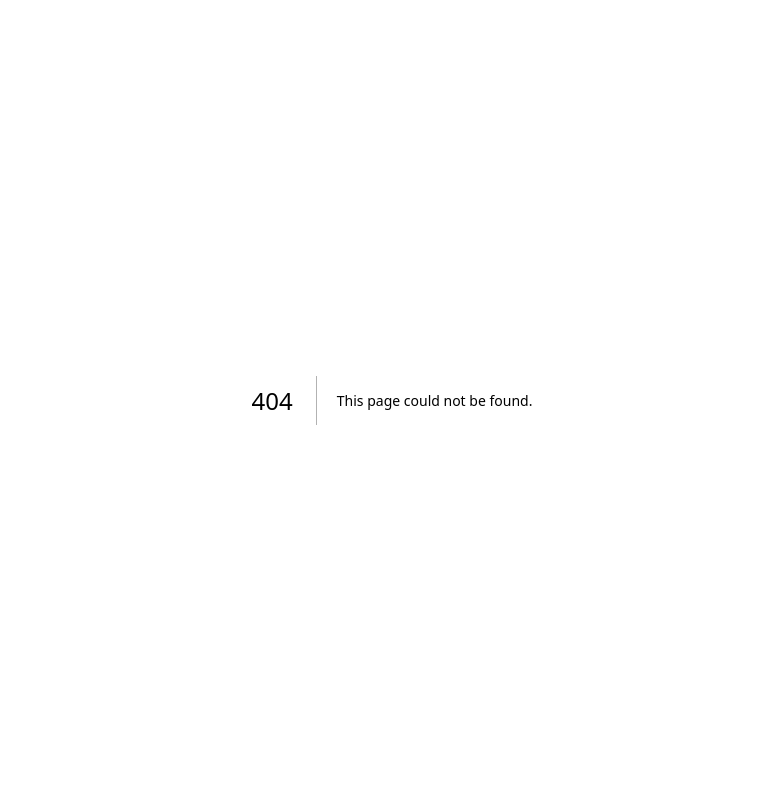
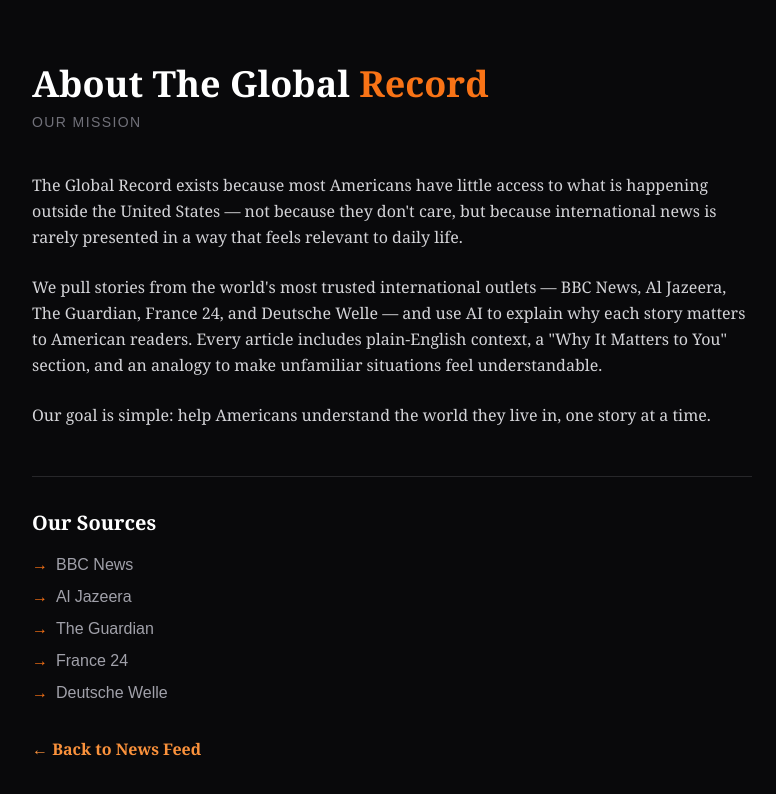
Before and after one commit to rmcgahen/worldview, a Next.js app: page /about in a window 1280 px wide. Before the commit this address had no page. Shown: the top 794 px of the page, without its empty margins (248-1024 px from the left). Built offline with nearby package versions, Linux system fonts and the light colour scheme.

Commit message:
Add About, Contact, Privacy pages and footer links

```diff
--- /dev/null
+++ b/app/about/page.js
@@ -0,0 +1,50 @@
+export default function About() {
+  return (
+    <div style={{ fontFamily: "Georgia, serif" }} className="min-h-screen bg-zinc-950 text-white">
+      <div className="max-w-3xl mx-auto px-6 py-16">
+        <h1 className="text-4xl font-bold mb-2">
+          About The Global <span className="text-orange-500">Record</span>
+        </h1>
+        <p className="text-zinc-500 text-sm uppercase tracking-widest mb-10" style={{ fontFamily: "sans-serif" }}>
+          Our Mission
+        </p>
+
+        <div className="space-y-6 text-zinc-300 leading-relaxed">
+          <p>
+            The Global Record exists because most Americans have little access to what is
+            happening outside the United States — not because they don't care, but because
+            international news is rarely presented in a way that feels relevant to daily life.
+          </p>
+          <p>
+            We pull stories from the world's most trusted international outlets — BBC News,
+            Al Jazeera, The Guardian, France 24, and Deutsche Welle — and use AI to explain
+            why each story matters to American readers. Every article includes plain-English
+            context, a "Why It Matters to You" section, and an analogy to make unfamiliar
+            situations feel understandable.
+          </p>
+          <p>
+            Our goal is simple: help Americans understand the world they live in, one story
+            at a time.
+          </p>
+        </div>
+
+        <div className="mt-12 border-t border-zinc-800 pt-8">
+          <h2 className="text-white font-bold text-xl mb-4">Our Sources</h2>
+          <ul className="space-y-2 text-zinc-400" style={{ fontFamily: "sans-serif" }}>
+            {["BBC News", "Al Jazeera", "The Guardian", "France 24", "Deutsche Welle"].map(source => (
+              <li key={source} className="flex items-center gap-2">
+                <span className="text-orange-500">→</span> {source}
+              </li>
+            ))}
+          </ul>
+        </div>
+
+        <div className="mt-8">
+          <a href="/" className="text-orange-400 hover:text-orange-300 font-semibold transition-colors">
+            ← Back to News Feed
+          </a>
+        </div>
+      </div>
+    </div>
+  );
+}
--- a/app/page.js
+++ b/app/page.js
@@ -289,10 +289,14 @@
       <footer className="border-t border-zinc-800 px-6 py-8 mt-8">
         <div className="max-w-6xl mx-auto">
           <AdPlaceholder label="Footer Banner — Google AdSense 728x90" className="h-14 w-full mb-6" />
-          <div className="flex items-center justify-between text-zinc-600 text-xs" style={{ fontFamily: "sans-serif" }}>
-            <span>The Global Record © 2026 — International News for Americans</span>
-            <span>Powered by Claude AI</span>
-          </div>
+<div className="flex flex-col sm:flex-row items-center justify-between gap-4 text-zinc-600 text-xs" style={{ fontFamily: "sans-serif" }}>
+  <span>The Global Record © 2026 — International News for Americans</span>
+  <div className="flex gap-4">
+    <a href="/about" className="hover:text-zinc-400 transition-colors">About</a>
+    <a href="/contact" className="hover:text-zinc-400 transition-colors">Contact</a>
+    <a href="/privacy" className="hover:text-zinc-400 transition-colors">Privacy Policy</a>
+  </div>
+</div>
         </div>
       </footer>
     </div>
```
Also changed, not shown: app/contact/page.js (added), app/privacy/page.js (added).
